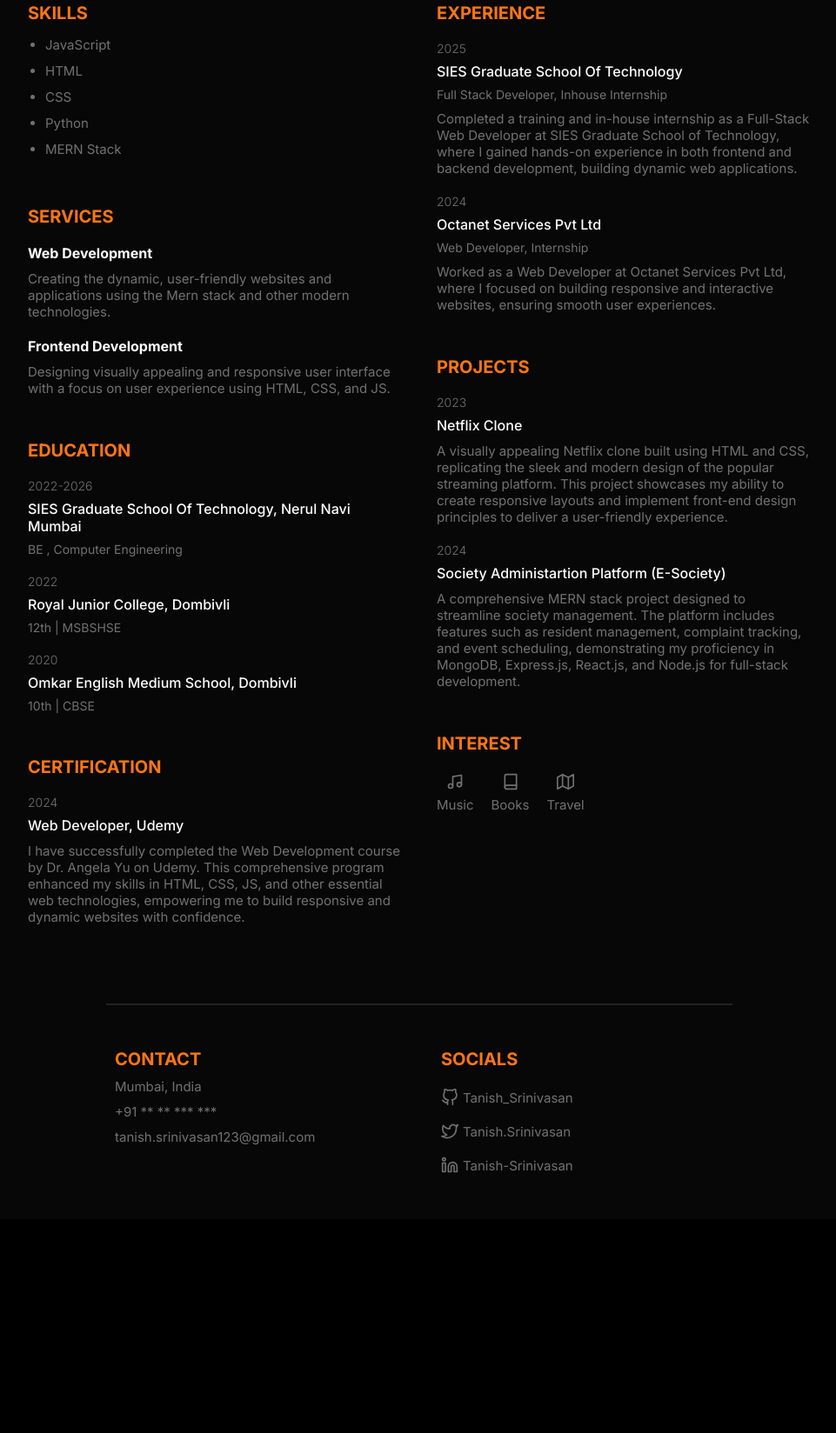
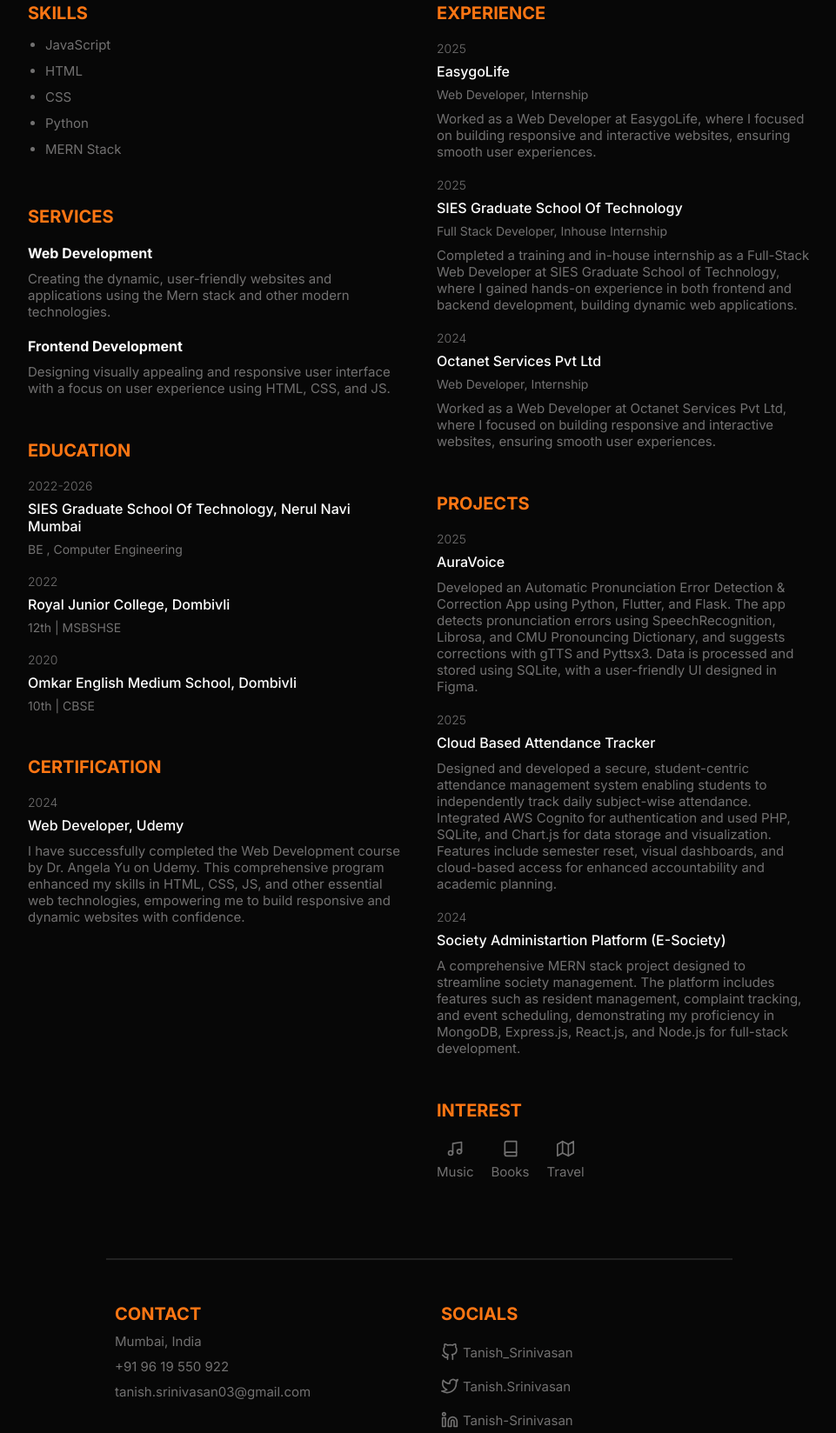
Before and after one commit to TanishSrinivasan/My-Portfolio-1, a plain HTML site: page index.html in a window 1280 px wide. Shown: the part 359-2007 px from the top of the page at 87% size, without its empty margins (158-1119 px from the left). Before the commit the page ends 1761 px from the top, so only its background shows below. Drawn offline with nearby package versions, Linux system fonts and the light colour scheme.

Commit message:
index.html

```diff
--- a/index.html
+++ b/index.html
@@ -95,6 +95,14 @@
         <h3 class="title">Experience</h3>
         <div class="exp_item">
           <p class="item_preTitle">2025</p>
+          <h4 class="item_title">EasygoLife</h4>
+          <p class="item_subtitle">Web Developer, Internship</p>
+          <p class="description">
+            Worked as a Web Developer at EasygoLife, where I focused on building responsive and interactive websites, ensuring smooth user experiences.
+          </p>
+        </div>
+        <div class="exp_item">
+          <p class="item_preTitle">2025</p>
           <h4 class="item_title">SIES Graduate School Of Technology</h4>
           <p class="item_subtitle">Full Stack Developer, Inhouse Internship</p>
           <p class=" description">
@@ -113,10 +121,17 @@
       <div class="projects">
         <h3 class="title">projects</h3>
         <div class="awards_item">
-          <p class="item_preTitle">2023</p>
-          <h4 class="item_title">Netflix Clone</h4>
+          <p class="item_preTitle">2025</p>
+          <h4 class="item_title">AuraVoice</h4>
           <p class=" description">
-            A visually appealing Netflix clone built using HTML and CSS, replicating the sleek and modern design of the popular streaming platform. This project showcases my ability to create responsive layouts and implement front-end design principles to deliver a user-friendly experience.
+           Developed an Automatic Pronunciation Error Detection & Correction App using Python, Flutter, and Flask. The app detects pronunciation errors using SpeechRecognition, Librosa, and CMU Pronouncing Dictionary, and suggests corrections with gTTS and Pyttsx3. Data is processed and stored using SQLite, with a user-friendly UI designed in Figma.
+          </p>
+        </div>
+        <div class="awards_item">
+          <p class="item_preTitle">2025</p>
+          <h4 class="item_title">Cloud Based Attendance Tracker</h4>
+          <p class=" description">
+          Designed and developed a secure, student-centric attendance management system enabling students to independently track daily subject-wise attendance. Integrated AWS Cognito for authentication and used PHP, SQLite, and Chart.js for data storage and visualization. Features include semester reset, visual dashboards, and cloud-based access for enhanced accountability and academic planning.
           </p>
         </div>
         <div class="awards_item">
@@ -156,10 +171,10 @@
             Mumbai, India
           </p>
           <p class="description">
-            +91 ** ** *** ***
+            +91 96 19 550 922
           </p>
           <p class="description">
-            tanish.srinivasan123@gmail.com
+            tanish.srinivasan03@gmail.com
           </p>
         </div>
       </div>
```
